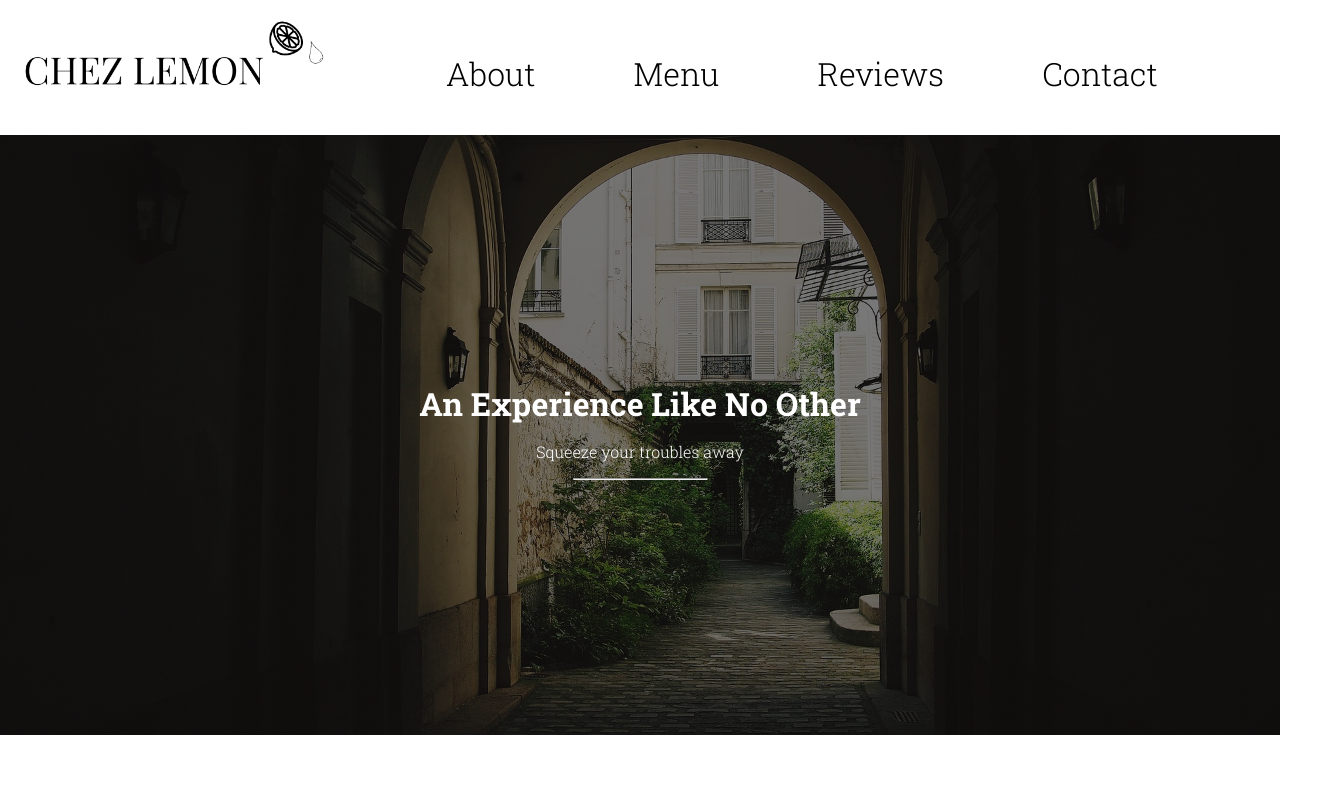
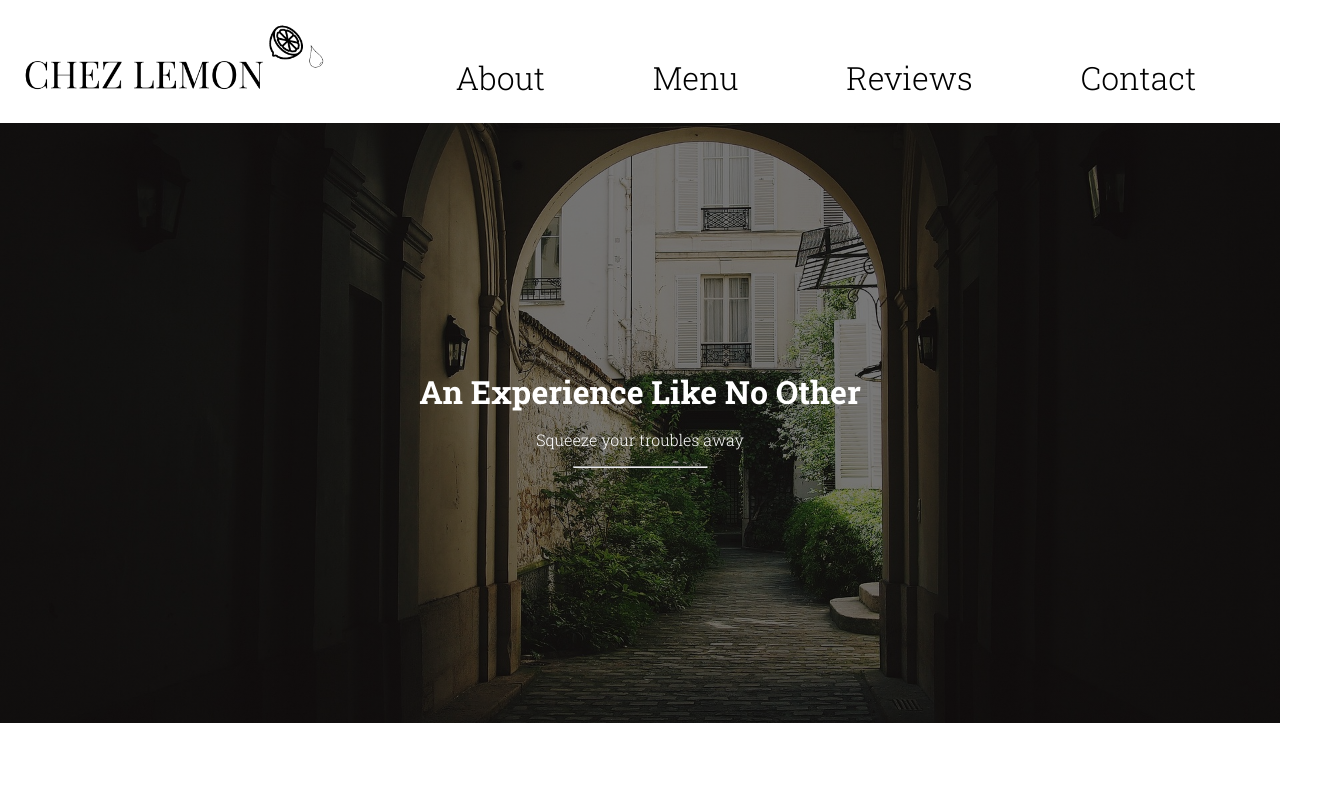
Before and after one commit to ccharlton2/odin-restaurant, a website built with webpack: page dist/index.html in a window 1280 px wide. Shown: the top 800 px of the page, 1328 px wide, since content can reach past the window. Built offline with nearby package versions, Linux system fonts and the light colour scheme.

Commit message:
Make navbar sticky

```diff
--- a/src/style.css
+++ b/src/style.css
@@ -36,12 +36,17 @@ h6 {
 }
 
 .nav {
+  position: sticky;
+  top: 0;
+  background-color: rgba(255, 255, 255, 0.9);
+  width: 100%;
+  overflow: hidden;
+  z-index: 40;
+
   display: flex;
   gap: 24px;
   align-items: baseline;
-  margin: 0px 24px;
-  margin-top: 20px;
-  margin-bottom: 40px;
+  padding: 24px;
 }
 
 .nav-wrapper {
```
